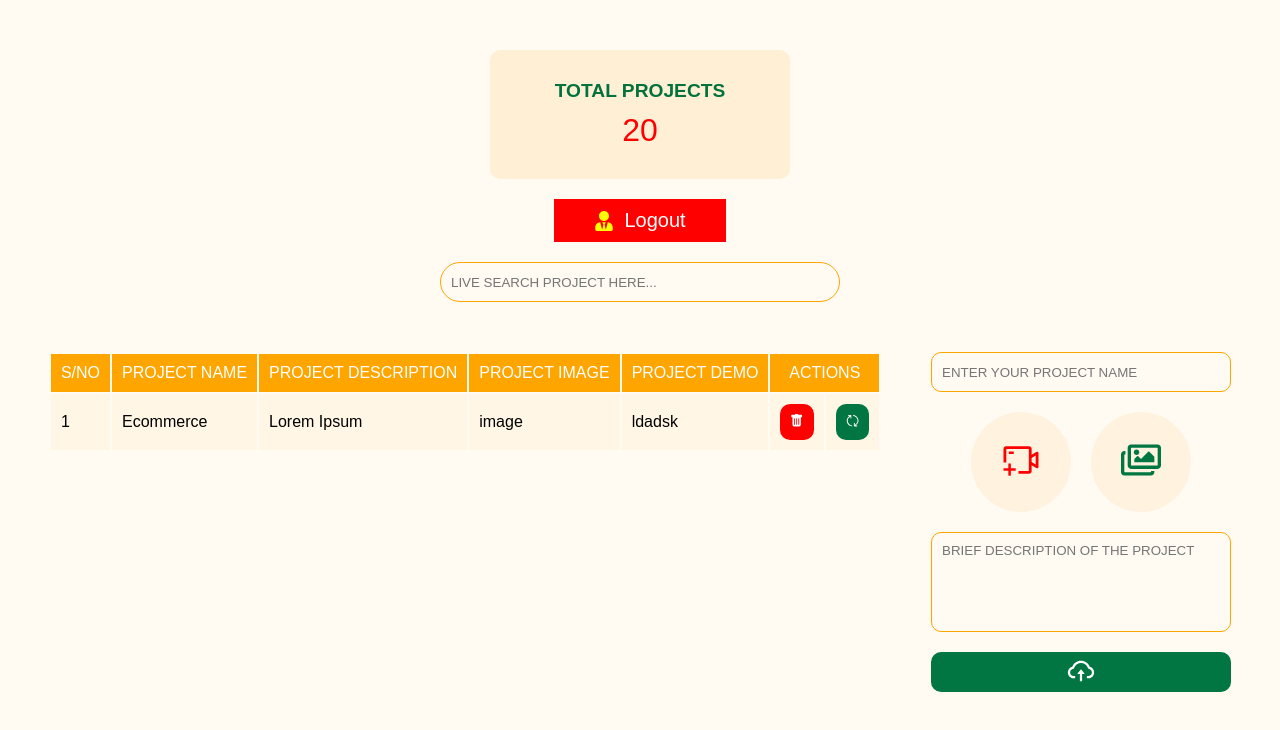
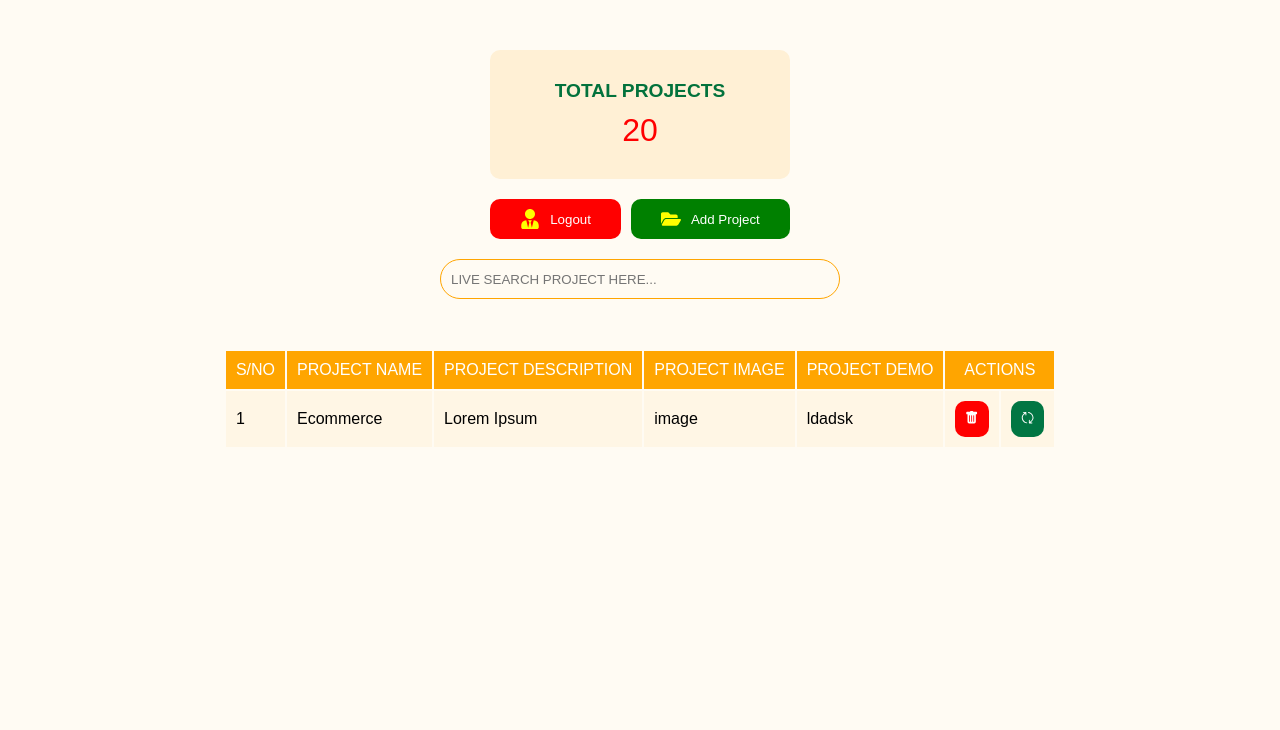
Before and after one commit to OrangeTechGuy306/portfolio, a React (Create React App) app: page /admindash in a window 1280 px wide. Shown: the top 730 px of the page. Built offline with nearby package versions, Linux system fonts and the light colour scheme.

Commit message:
implementing the routes

```diff
--- a/src/admin/dashboard/Dash.css
+++ b/src/admin/dashboard/Dash.css
@@ -7,6 +7,15 @@
     align-items: center;
     gap: 20px;
     flex-wrap: wrap;
+    position: relative;
+}
+
+.logoutBtnContainer{
+    display: flex;
+    justify-content: center;
+    align-items: center;
+    flex-wrap: wrap;
+    gap: 10px;
 }
 
 .logoutBtn{
@@ -14,12 +23,18 @@
     justify-content: center;
     align-items: center;
     gap: 10px;
-    padding: 10px 40px;
+    padding: 10px 30px;
     outline: none;
     border: none;
     background: red;
     cursor: pointer;
     color: white;
+    border-radius: 10px;
+}
+
+.btnAdd{
+    background: green;
+    border-radius: 10px;
 }
 
 .searchInput{
@@ -75,9 +90,9 @@
     display: flex;
     justify-content: center;
     align-items: center;
+    overflow-x: scroll;
     /* min-height: 100vh; */
 }
-
 
 
 th{
@@ -104,6 +119,7 @@ tr:nth-child(odd){
     border: none;
     border-radius: 10px;
 }
+
 .tableBtnUpd{
     background: rgb(1, 118, 67);
     padding: 10px;
@@ -125,11 +141,14 @@ tr:nth-child(odd){
 }
 
 .formUploader{
-    display: flex;
-    flex-direction: column;
+    display: grid;
     justify-content: center;
     align-items: center;
-    gap: 20px;
+    gap: 10px;
+    background: rgb(255, 241, 214);
+    padding: 50px 30px;
+    border-radius: 20px;
+    position: relative;
 }
 
 .uploaderInput{
@@ -185,3 +204,32 @@ label{
     padding: 10px 10px;
     resize: none;
 }
+
+.uploaderContainer{
+    min-height: 100vh;
+    position: absolute;
+    top: 0px;
+    width: 100%;
+    background: rgba(255, 237, 204, 0.3);
+}
+
+.overlayForm{
+    min-height: 100vh;
+    z-index: 94544398;
+    display: flex;
+    justify-content: center;
+    align-items: center;
+}
+
+.closeBtn{
+    position: absolute;
+    top: 20px;
+    right: 20px;
+    color: red;
+    cursor: pointer;
+    transition: all .5s linear;
+}
+.closeBtn h1:hover{
+    color: yellow;
+    cursor: pointer;
+}
--- a/src/admin/dashboard/Dash.js
+++ b/src/admin/dashboard/Dash.js
@@ -1,12 +1,12 @@
-import React from 'react'
+import React, { useState } from 'react'
 import "./Dash.css"
 import { BsTrashFill } from 'react-icons/bs';
 import { RxUpdate } from 'react-icons/rx';
-import { FaRegImages, FaUserTie } from 'react-icons/fa';
+import { FaRegImages, FaUserTie, FaFolderOpen } from 'react-icons/fa';
 import { AiOutlineVideoCameraAdd, AiOutlineCloudUpload } from 'react-icons/ai';
 
 const Dash = () => {
-
+    const [open, setOpen] = useState(false)
     const handleChange=()=>{}
 
   return (
@@ -22,7 +22,11 @@ const Dash = () => {
                 <div className='logoutBtnContainer'>
                     <button className='logoutBtn'>
                         <FaUserTie color='yellow' size={20}/>
-                        <h1>Logout</h1>
+                        <p>Logout</p>
+                    </button>
+                    <button className='logoutBtn btnAdd' onClick={()=>setOpen(true)}>
+                        <FaFolderOpen color='yellow' size={20}/>
+                        <p>Add Project</p>
                     </button>
                 </div>
 
@@ -74,9 +78,15 @@ const Dash = () => {
                     </table>
 
                 </div>
+            </div>
 
-                <div className='uploaderContainer'>
+            {open ?  <div className='uploaderContainer'>
+                <div className='overlayForm'>
                     <form className='formUploader'>
+
+                        <div className="closeBtn" onClick={()=>setOpen(false)}>
+                            <h1>X</h1>
+                        </div>
 
                         <div>
                             <input type='text' className='uploaderInput' onChange={handleChange} placeholder='ENTER YOUR PROJECT NAME'/>
@@ -110,9 +120,7 @@ const Dash = () => {
 
                     </form>
                 </div>
-            </div>
-
-
+            </div> : null }
 
         </section>
   )
```
